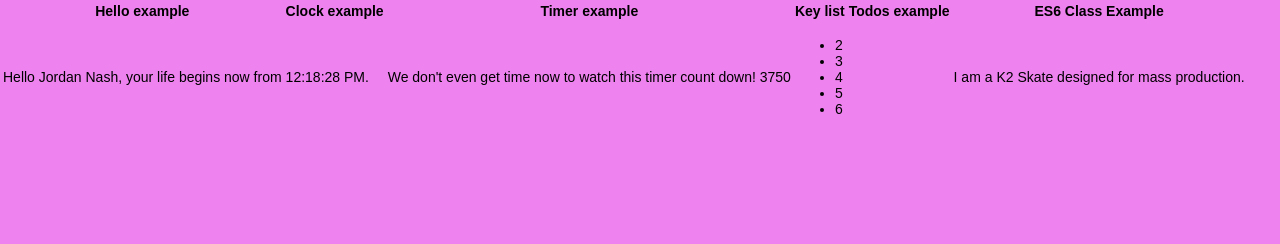
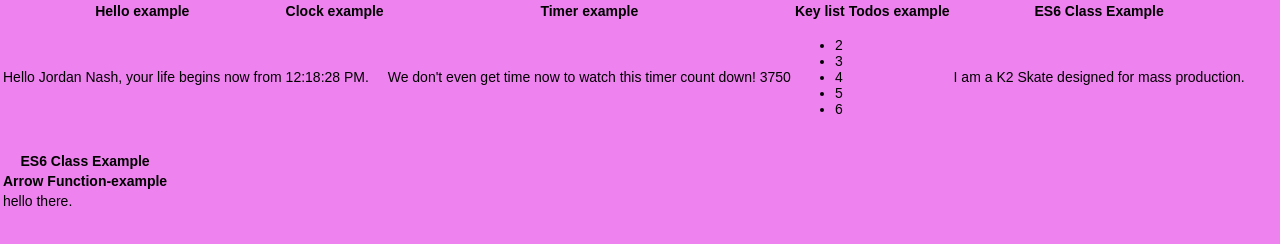
Before and after one commit to LayersOfAbstraction/Abstracted_react_snippets, a website: page index.html in a window 1280 px wide. Drawn offline with nearby package versions, Linux system fonts and the light colour scheme.

Commit message:
Update index and add arrowFunctionExample.js

```diff
--- a/index.html
+++ b/index.html
@@ -7,7 +7,7 @@
   <body>
 
     <!--Output-->
-    <table ID="DoubleBorderedTable">
+    <table class="DoubleBorderedTable">
       <tbody>
       <tr>
         <th>Hello example</th>
@@ -27,8 +27,20 @@
       </tr>
     </tbody>
     </table>
-
-
+  </br>
+    <table class="DoubleBorderedTable">
+      <tbody>
+        <tr>
+          <th>ES6 Class Example</th>
+        </tr>
+      <tr>
+        <th>Arrow Function-example</th>
+      </tr>
+      <tr>
+        <td><div id="arrowFunction-example"></div></td>
+      </tr>
+    </tbody>
+    </table>
 
 
 
@@ -46,5 +58,6 @@
     <script src="scripts/KeyList.js"></script>
     <script src="scripts/ToDo.js"></script>
     <script src="scripts/InlineSkate.js"></script>
+    <script src="scripts/ArrowFunctionExample.js"></script>
   </body>
 </html>
--- /dev/null
+++ b/scripts/ArrowFunctionExample.js
@@ -0,0 +1,6 @@
+const testFunction = () => 'hello there.';
+testFunction();
+
+ReactDOM.render(React.createElement(testFunction, {
+
+  }), document.getElementById('arrowFunction-example'));
```
